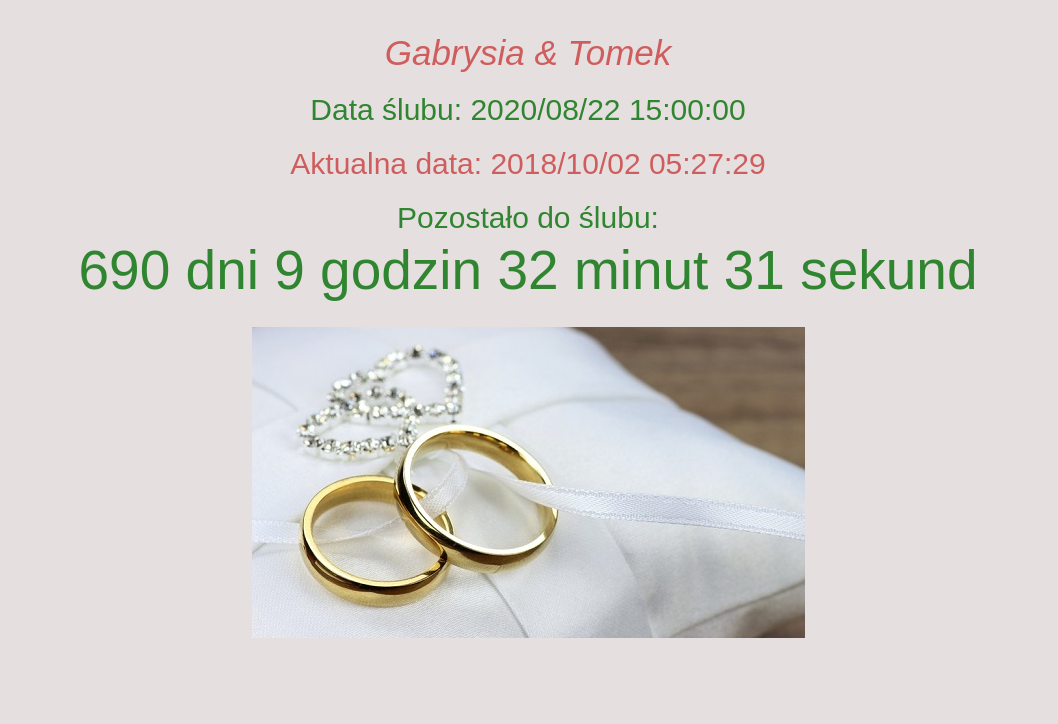
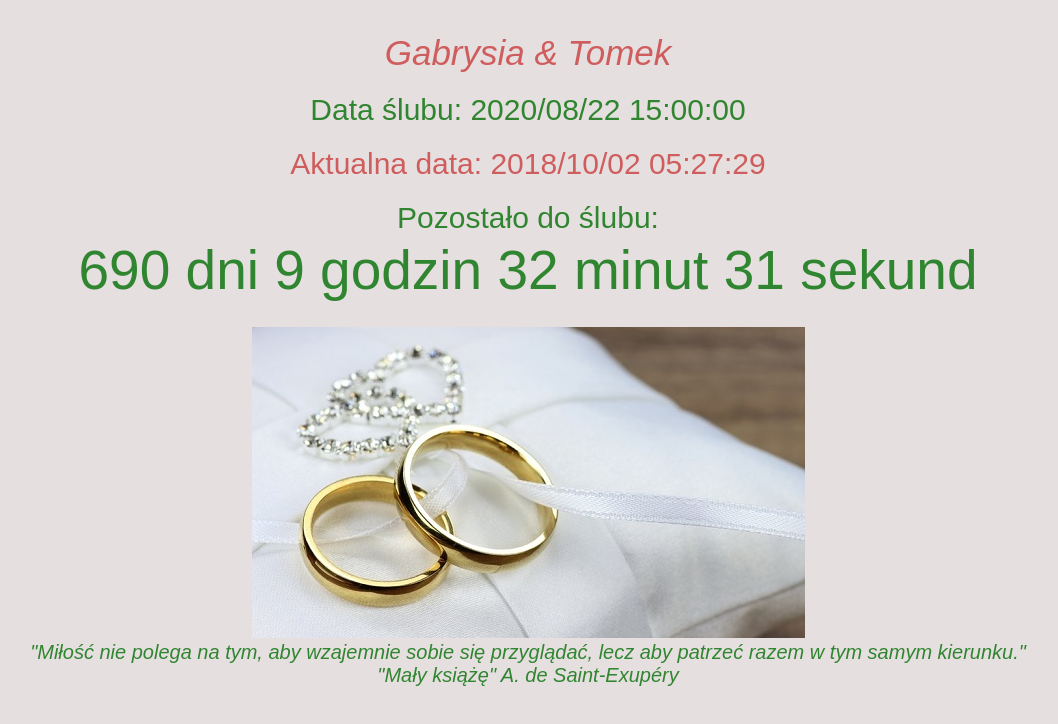
Before and after one commit to gabrysiaitomek/slub, a plain HTML site: page index.html in a window 1280 px wide. Shown: the whole page, without its empty margins (112-1170 px from the left). Drawn offline with Linux system fonts and the light colour scheme.

Commit message:
Add files via upload

```diff
--- a/index.html
+++ b/index.html
@@ -27,6 +27,9 @@
         <article id="photo">
             <img src="slub.jpg">
         </article>
+        <article id="cytat">
+               <i>"Miłość nie polega na tym, aby wzajemnie sobie się przyglądać, lecz aby patrzeć razem w tym samym kierunku." <br> <center>"Mały książę" A. de Saint-Exupéry</center></i>
+            </article>
     </section>
 
 </body>
--- a/style.css
+++ b/style.css
@@ -100,3 +100,18 @@ body
 	font-size: 35px;
 	text-align: left;
 }
+
+#cytat
+{
+    padding-top: 3px;
+    display: flex;
+    align-items: center;
+    justify-content: center;
+    margin-left: auto;
+    margin-right: auto;
+    color: #308530;
+	float: center;
+	font-family: 'Josefin Sans', sans-serif;
+	font-size: 20px;
+	text-align: left;
+}
```
